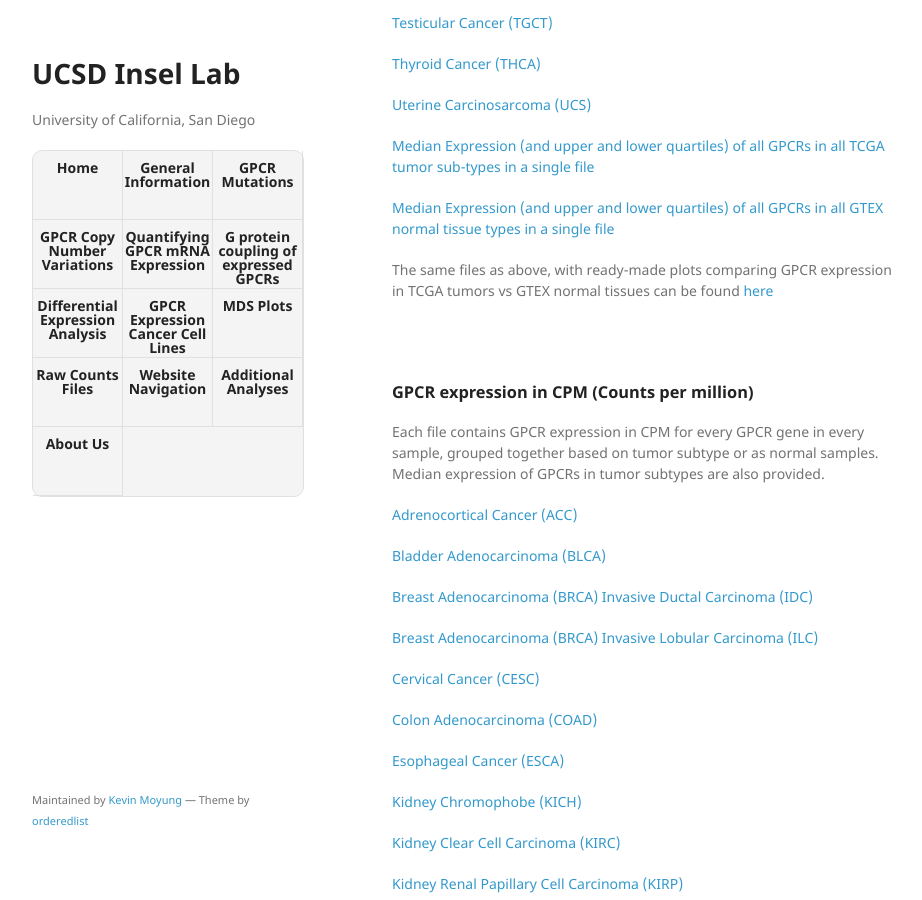
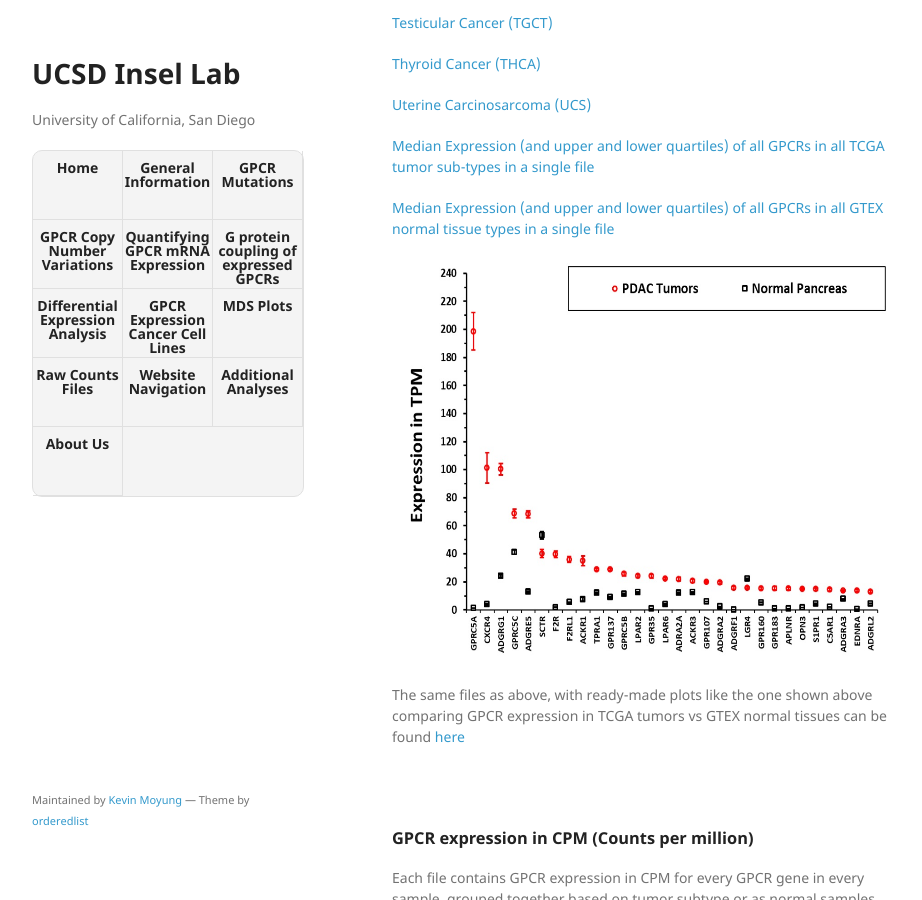
Before and after one commit to insellab/insellab.github.io, a Jekyll site: the page built from gpcr_tcga_exp.md, in a window 1280 px wide and 900 px high, scrolled down 1869 px. Shown: the whole window, without its empty margins (178-1100 px from the left). Built offline with Jekyll 4.4.1, drawn with Linux system fonts in a browser that asks for light colours; our own code applies the rules of GitHub Pages for plain Markdown files.

Commit message:
Update gpcr_tcga_exp.md

```diff
--- a/gpcr_tcga_exp.md
+++ b/gpcr_tcga_exp.md
@@ -72,8 +72,9 @@ Certain samples highlighted in yellow were not included for other analyses (such
 [Median Expression (and upper and lower quartiles) of all GPCRs in all GTEX normal tissue types in a single file](https://drive.google.com/open?id=1ks8LOmmbngOolI1zgCm2K1ViJszDjbgT)
 
 
+<img src="https://github.com/insellab/insellab.github.io/blob/master/GPCRexpressionPDAC.jpg" alt="plot" width="500" height="400"/>
 
-The same files as above, with ready-made plots comparing GPCR expression in TCGA tumors vs GTEX normal tissues can be found [here](https://drive.google.com/open?id=1ZqMa_eu8atpP3hxPT3F3yl9mNrgGL--T)
+The same files as above, with ready-made plots like the one shown above comparing GPCR expression in TCGA tumors vs GTEX normal tissues can be found [here](https://drive.google.com/open?id=1ZqMa_eu8atpP3hxPT3F3yl9mNrgGL--T)
 
 <br/><br/>
 
```
